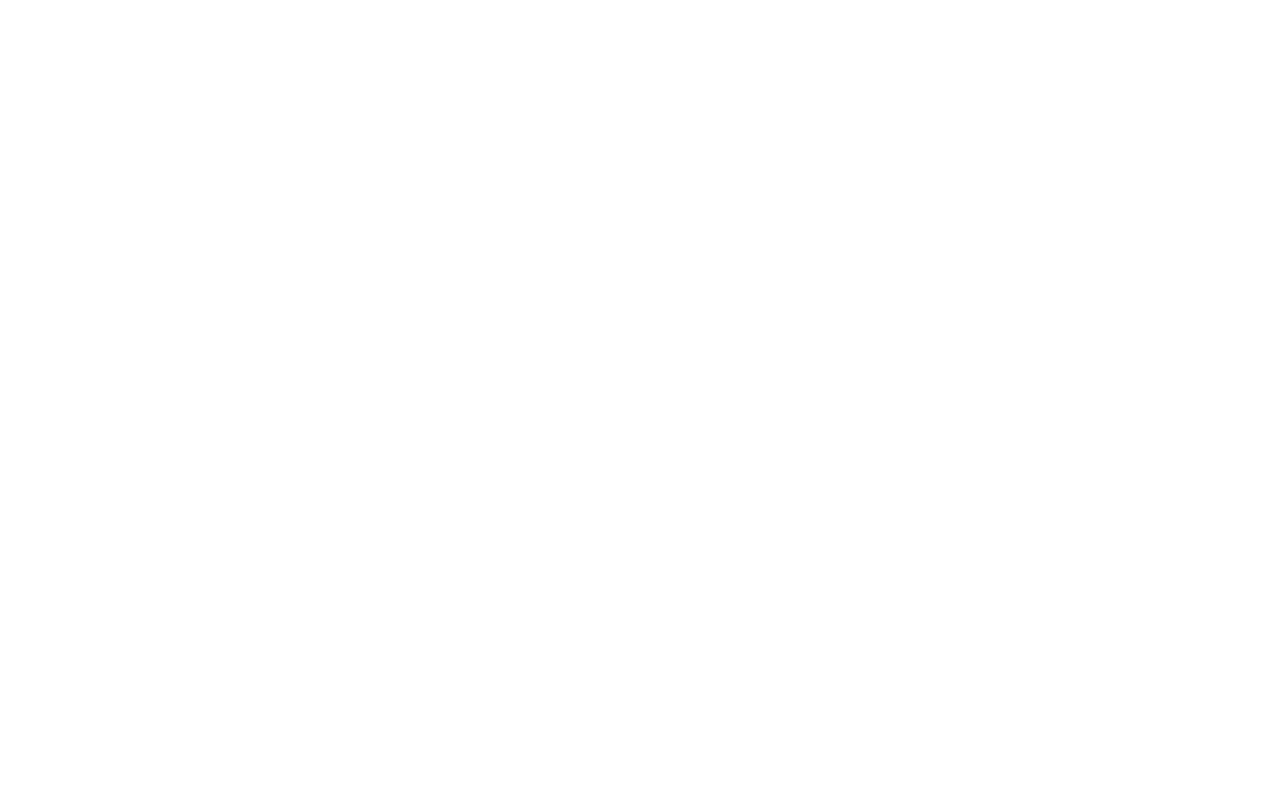
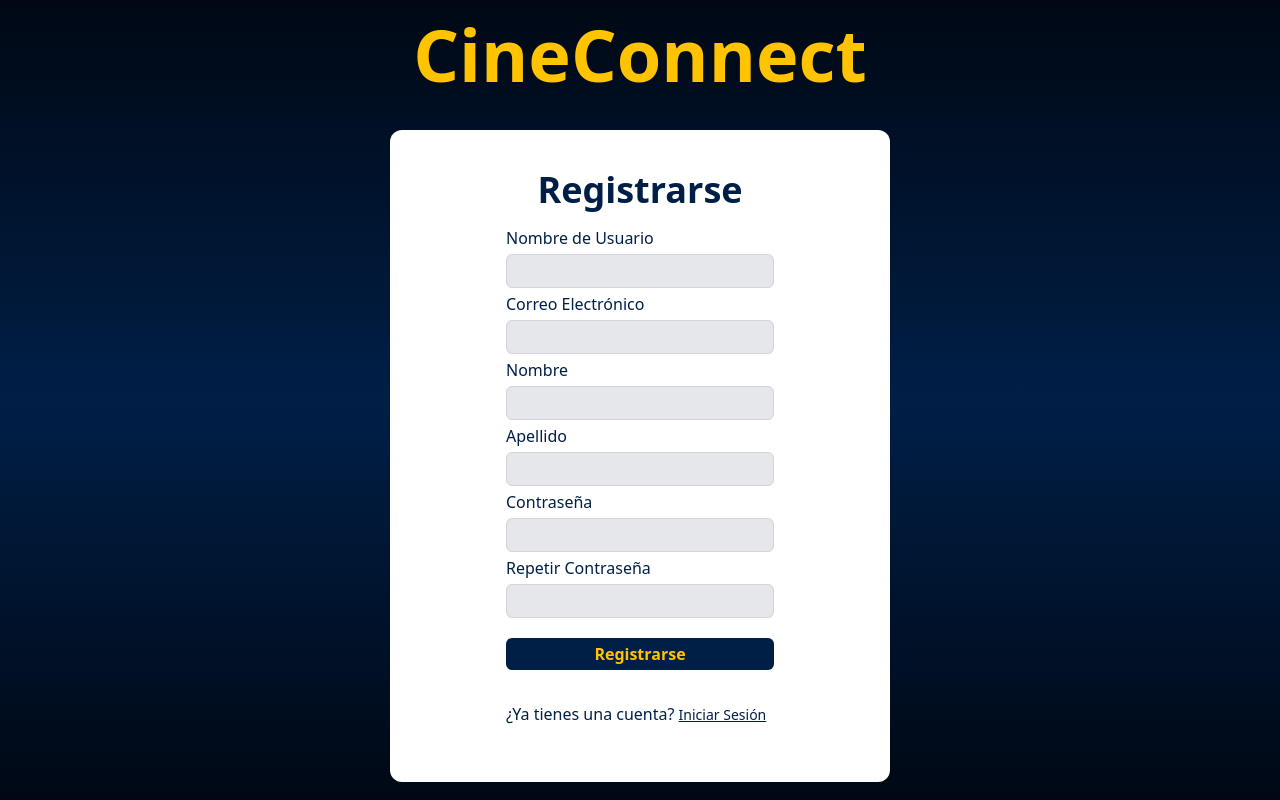
Before and after one commit to Bodoque-dios/CineConnect, a React (Vite) app: page /register in a window 1280 px wide. Before the commit this address had no page. Built offline with nearby package versions, Linux system fonts and the light colour scheme; a web font is replaced by a local one.

Commit message:
added partial login and registration funtionality

```diff
--- a/src/Router.jsx
+++ b/src/Router.jsx
@@ -4,6 +4,7 @@ import Inbox from "./chat/Inbox.jsx";
 import Chat from "./chat/Chat.jsx";
 import Contact from "./contact/Contact.jsx";
 import Login from "./login/Login.jsx";
+import Register from "./login/Register.jsx";
 
 
 export default function Router() {
@@ -15,6 +16,7 @@ export default function Router() {
             <Route path="/chat/:id" element={<Chat />} />
             <Route path="/contact" element={<Contact />} />
             <Route path="/login" element={<Login />} />
+            <Route path="/register" element={<Register />} />
 
 
         </Routes>
--- a/src/login/Login.jsx
+++ b/src/login/Login.jsx
@@ -1,26 +1,73 @@
-import React from 'react'
+import React from "react";
+import {  useNavigate } from "react-router-dom";
 
 export default function Login() {
+  const navigate = useNavigate();
+  const [failedLogin, setFailedLogin] = React.useState(false);
+
+  const verifyLogin = (e) => {
+    e.preventDefault();
+    const baseURL = "http://129.151.125.31:42069";
+
+    fetch(`${baseURL}/api/users/login`, {
+      method: "POST",
+      headers: {
+        "Content-Type": "application/json",
+      },
+      body: JSON.stringify({
+        username: e.target[0].value,
+        password: e.target[1].value
+      }),
+    })
+      .then((res) => res.json())
+      .then((data) => {
+        console.log(data);
+        if ("token" in data) {
+            localStorage.setItem("token", data.token);
+            console.log(localStorage.getItem("token"));
+            setFailedLogin(false);
+            navigate("/");
+            console.log("Loged in");
+        } else {
+            setFailedLogin(true);
+        }
+      })
+      .catch((err) => console.error(err));
+  };
+
+
+
   return (
-    <div className='from-primary-950 via-primary-900 to-primary-950 bg-gradient-to-b min-h-[100vh] flex flex-col justify-center items-center'>
-        <h1 className='text-naranjo text-7xl font-bold mb-10'>CineConnect</h1>
-        <div className='bg-white rounded-xl text-primary-900 w-4/5 max-w-[500px] flex flex-col justify-center items-center px-5 py-10'>
-            <h1 className='text-4xl font-bold'>Iniciar Sesión</h1>
-            <div className='w-full max-w-[300px] flex flex-col justify-center items-center'>
-                <form className='flex flex-col p-4 w-full '>
-                    <label>Correo electrónico</label>
-                    <input type='email' className='my-1 p-1 bg-gray-200 border border-gray-300 rounded-md'></input>
-                    <label>Contraseña</label>
-                    <input type='password' className='my-1 p-1 bg-gray-200 border border-gray-300 rounded-md'></input>
-                </form>
-                <div className='w-full px-4'>
-                    <button className='bg-primary-900 w-full text-naranjo font-bold px-3 py-1 rounded-md'>Ingresar</button>
-                </div>
-                <div className='w-full p-4 flex justify-start'>
-                    <p className='text-sm underline hover:cursor-pointer'>Registrarse</p>
-                </div>
-            </div>
+    <div className="flex min-h-[100vh] flex-col items-center justify-center bg-gradient-to-b from-primary-950 via-primary-900 to-primary-950">
+      <h1 className="mb-10 text-7xl font-bold text-naranjo">CineConnect</h1>
+      <div className="flex w-4/5 max-w-[500px] flex-col items-center justify-center rounded-xl bg-white px-5 py-10 text-primary-900">
+        <h1 className="text-4xl font-bold">Iniciar Sesión</h1>
+        <div className="flex w-full max-w-[300px] flex-col items-center justify-center">
+          <form className="flex w-full flex-col p-4" onSubmit={verifyLogin} method="POST">
+            <label>Nombre de Usuario</label>
+            <input
+              type="text"
+              className="my-1 rounded-md border border-gray-300 bg-gray-200 p-1"
+            ></input>
+            <label>Contraseña</label>
+            <input
+              type="password"
+              className="my-1 rounded-md border border-gray-300 bg-gray-200 p-1"
+            ></input>
+            <button
+              type="submit"
+              className="w-full rounded-md bg-primary-900 px-3 py-1  mt-4 font-bold text-naranjo"
+            >
+              Ingresar
+            </button>
+          </form>
+          <div className="flex w-full justify-start p-4">
+            <p  onClick={()=>{navigate("/register")}} className="text-sm underline hover:cursor-pointer">
+              Registrarse
+            </p>
+          </div>
         </div>
+      </div>
     </div>
-  )
+  );
 }
--- /dev/null
+++ b/src/login/Register.jsx
@@ -0,0 +1,102 @@
+import React from "react";
+import { useNavigate } from "react-router-dom";
+
+export default function Login() {
+  const navigate = useNavigate();
+  const [failedLogin, setFailedLogin] = React.useState(false);
+
+  const Register = (e) => {
+    e.preventDefault();
+    const baseURL = "http://129.151.125.31:42069";
+
+    fetch(`${baseURL}/api/users/register`, {
+      method: "POST",
+      headers: {
+        "Content-Type": "application/json",
+      },
+      body: JSON.stringify({
+        username: e.target[0].value,
+        password: e.target[4].value,
+        email: e.target[1].value,
+        firstName: e.target[2].value,
+        lastName: e.target[3].value,
+        userType: "user"
+      }),
+    })
+      .then((data) => {
+        console.log(data);
+        if(data.status === 200){
+            navigate("/login");
+            //navigate("/");
+        }
+      })
+      .catch((err) => console.error(err));
+  };
+
+  return (
+    <div className="flex min-h-[100vh] flex-col items-center justify-center bg-gradient-to-b from-primary-950 via-primary-900 to-primary-950">
+      <h1 className="mb-10 text-7xl font-bold text-naranjo">CineConnect</h1>
+      <div className="flex w-4/5 max-w-[500px] flex-col items-center justify-center rounded-xl bg-white px-5 py-10 text-primary-900">
+        <h1 className="text-4xl font-bold">Registrarse</h1>
+        <div className="flex w-full max-w-[300px] flex-col items-center justify-center">
+          <form
+            className="flex w-full flex-col p-4"
+            onSubmit={Register}
+            method="POST"
+          >
+            <label>Nombre de Usuario</label>
+            <input
+              type="text"
+              className="my-1 rounded-md border border-gray-300 bg-gray-200 p-1"
+            ></input>
+            <label>Correo Electrónico</label>
+            <input
+              type="email"
+              className="my-1 rounded-md border border-gray-300 bg-gray-200 p-1"
+            ></input>
+            <label>Nombre</label>
+            <input
+              type="text"
+              className="my-1 rounded-md border border-gray-300 bg-gray-200 p-1"
+            ></input>
+            <label>Apellido</label>
+            <input
+              type="text"
+              className="my-1 rounded-md border border-gray-300 bg-gray-200 p-1"
+            ></input>
+
+            <label>Contraseña</label>
+            <input
+              type="password"
+              className="my-1 rounded-md border border-gray-300 bg-gray-200 p-1"
+            ></input>
+            <label>Repetir Contraseña</label>
+            <input
+              type="password"
+              className="my-1 rounded-md border border-gray-300 bg-gray-200 p-1"
+            ></input>
+
+
+
+            <button
+              type="submit"
+              className="mt-4 w-full rounded-md bg-primary-900 px-3  py-1 font-bold text-naranjo"
+            >
+              Registrarse
+            </button>
+          </form>
+          <div className="flex w-full justify-start p-4">
+            <p>
+                ¿Ya tienes una cuenta? <span onClick={()=>{
+                    navigate("/login")
+                }} className="text-sm underline hover:cursor-pointer">
+                Iniciar Sesión
+                </span>
+            </p>
+
+          </div>
+        </div>
+      </div>
+    </div>
+  );
+}
```
